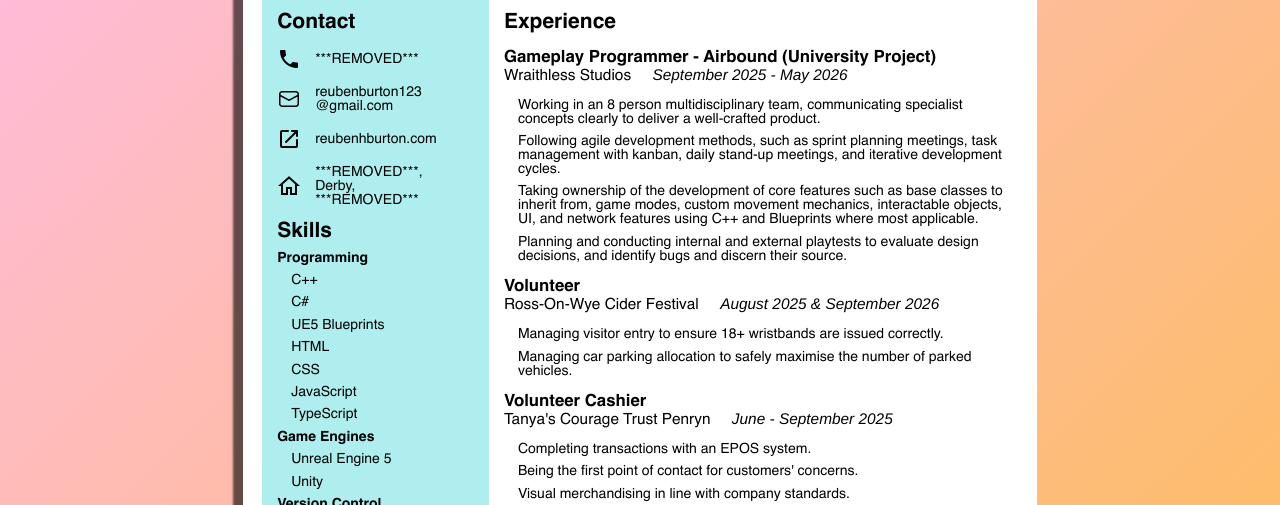
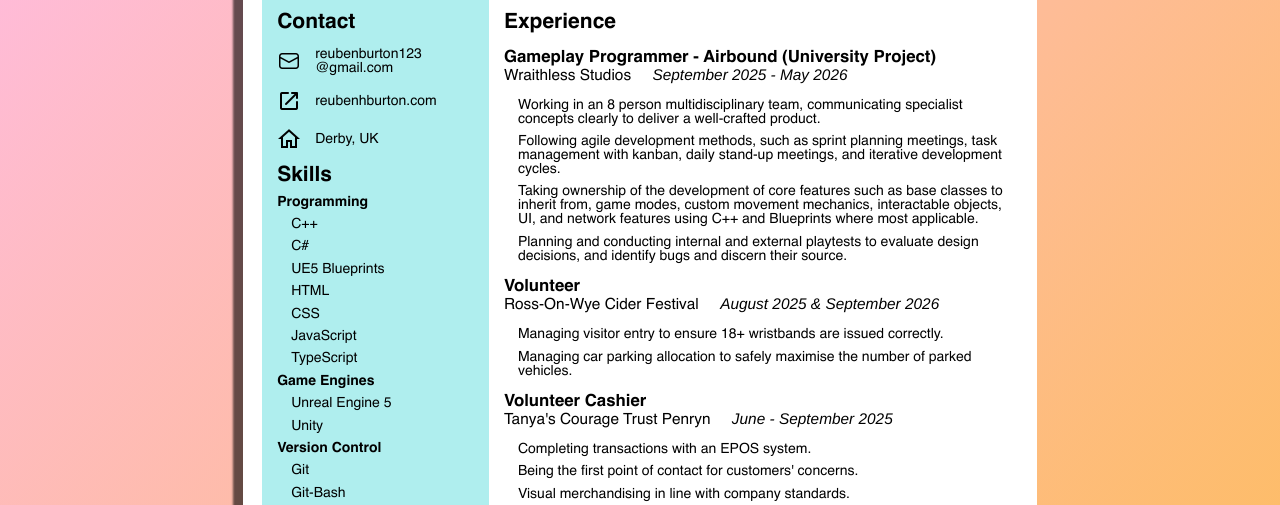
Before and after one commit to ReubenBurton11/CV, a plain HTML site: page index.html in a window 1280 px wide. Shown: the part 280-785 px from the top of the page. Drawn offline with Linux system fonts and the light colour scheme.

Commit message:
Updated CV content

```diff
--- a/index.html
+++ b/index.html
@@ -35,10 +35,10 @@
                                 <h2>Contact</h2>
                             </header>
 
-                            <span><img src="assets/images/phone.png" alt="Phone" width="24px" height="24px"><p>***REMOVED***</p></span>
+                            <!-- <span><img src="assets/images/phone.png" alt="Phone" width="24px" height="24px"><p>***REMOVED***</p></span> -->
                             <a href="mail:to:reubenburton123@gmail.com"><span><img src="assets/images/mail.png" alt="Email" width="24px" height="24px"><p>reuben<wbr/>burton123<wbr/>@gmail.com</p></span></a>
                             <a href="https://www.reubenhburton.com" target="_blank"><span><img src="assets/images/external-link.png" alt="Website" width="24px" height="24px"><p>reubenh<wbr/>burton.com</p></span></a>
-                            <span><img src="assets/images/home.png" alt="Address" width="24px" height="24px"><p>***REMOVED***, Derby, ***REMOVED***</p></span>
+                            <span><img src="assets/images/home.png" alt="Address" width="24px" height="24px"><p>Derby, UK</p></span>
                         </section>
 
                         <section id="skills">
```
